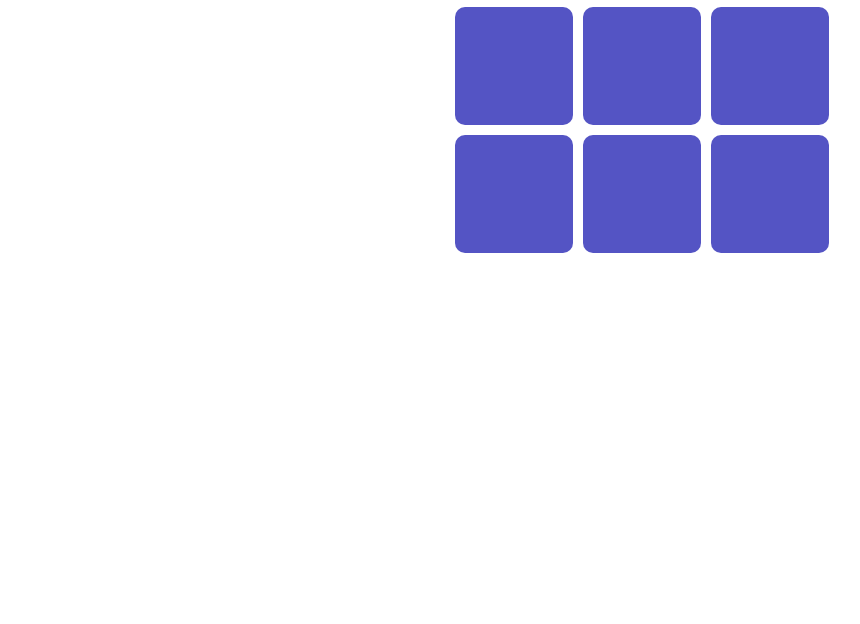
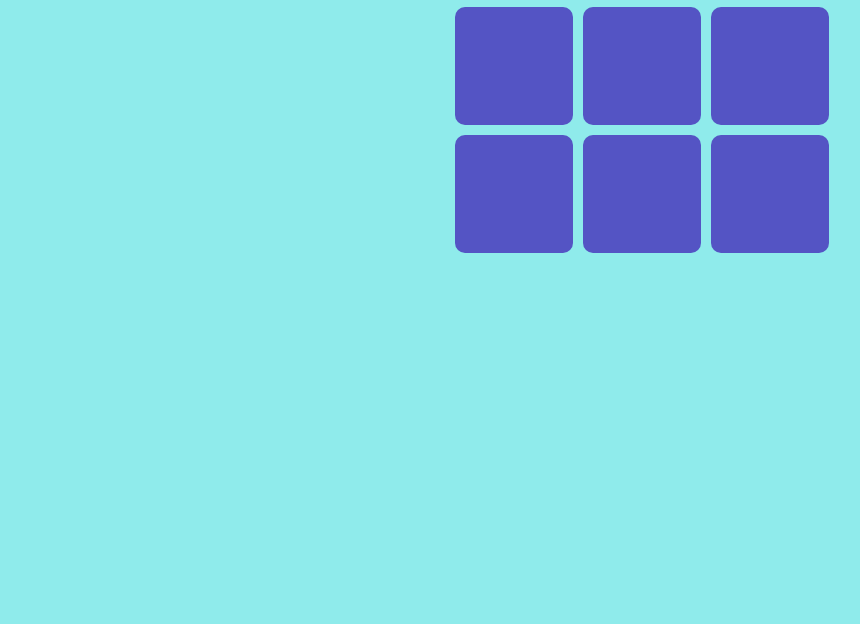
Before and after one commit to Sourabhk-anu/TicTacToeUsingJS, a plain HTML site: page index.html in a window 1280 px wide. Shown: the part 176-800 px from the top of the page, without its empty margins (224-1084 px from the left). Drawn offline with Linux system fonts and the light colour scheme; a web font is replaced by a local one.

Commit message:
modified

```diff
--- a/assets/style.css
+++ b/assets/style.css
@@ -2,6 +2,10 @@
 *{
     margin: 0;
     padding: 0;
+}
+
+body {
+    background-color:rgb(143, 235, 235);
 }
 
 .gameContainer{
```
